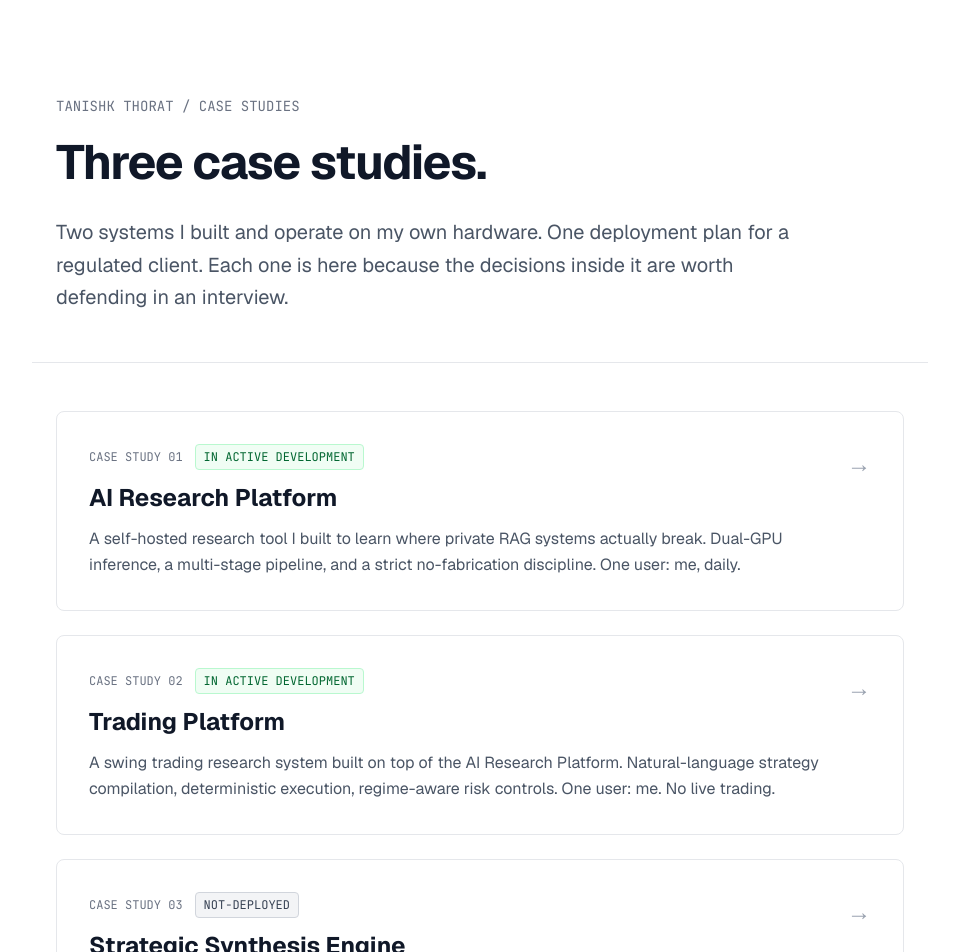
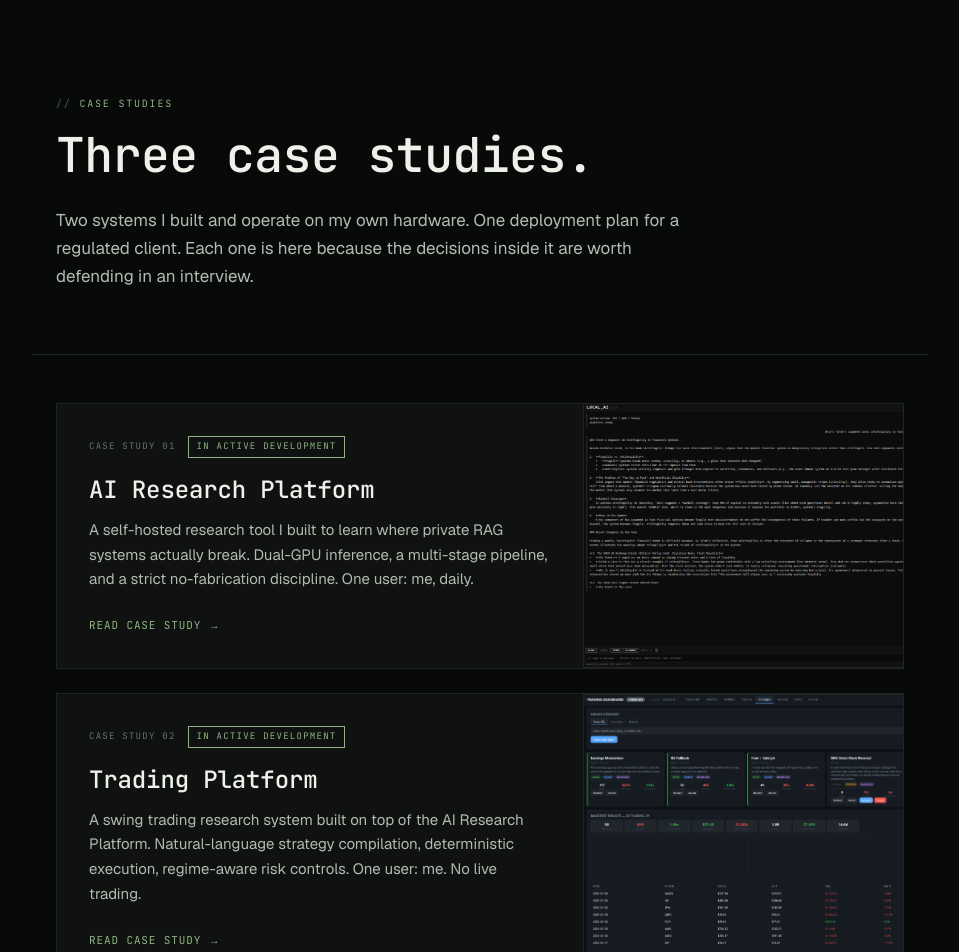
Before and after one commit to tanishkthorat/tanishk-portfolio, a Next.js app: page /case-studies in a window 1280 px wide. Shown: the top 952 px of the page, without its empty margins (160-1119 px from the left). Built offline with nearby package versions, Linux system fonts and the light colour scheme.

Commit message:
Restyle case-studies index with dark-phosphor tokens

```diff
--- a/app/case-studies/page.js
+++ b/app/case-studies/page.js
@@ -5,76 +5,81 @@ export const metadata = {
 
 export default function CaseStudiesIndex() {
   return (
-    <main className="min-h-screen bg-white text-gray-900">
-      <section className="max-w-4xl mx-auto px-6 pt-24 pb-12">
-        <p className="text-sm font-mono text-gray-500 mb-4">
-          <a href="/" className="hover:text-gray-900 transition">TANISHK THORAT</a>
-          {" / "}
-          <span>CASE STUDIES</span>
+    <main className="min-h-screen bg-[var(--bg)] text-[var(--fg-muted)]">
+      <section className="max-w-4xl mx-auto px-6 pt-24 pb-16">
+        <p className="font-mono text-[10px] tracking-[0.18em] uppercase mb-4">
+          <span className="text-[var(--accent-dim)]">// </span>
+          <span className="text-[var(--accent)]">CASE STUDIES</span>
         </p>
-        <h1 className="text-4xl md:text-5xl font-bold tracking-tight leading-tight mb-6">Three case studies.</h1>
-        <p className="text-xl text-gray-600 leading-relaxed max-w-3xl">
+        <h1 className="font-mono text-4xl md:text-5xl font-medium tracking-[-0.01em] leading-[1.15] text-[var(--fg)] mb-6">Three case studies.</h1>
+        <p className="font-sans text-base md:text-[17px] leading-[1.65] text-[var(--fg-muted)] max-w-[640px]">
           Two systems I built and operate on my own hardware. One deployment plan for a regulated client. Each one is here because the decisions inside it are worth defending in an interview.
         </p>
       </section>
 
-      <section className="max-w-4xl mx-auto px-6 py-12 border-t border-gray-200">
+      <section className="max-w-4xl mx-auto px-6 py-12 border-t border-[var(--rule)]">
         <div className="space-y-6">
 
-          <a href="/case-studies/ai-research-platform" className="block p-8 border border-gray-200 rounded-lg hover:border-gray-900 hover:bg-gray-50 transition">
-            <div className="flex items-start justify-between gap-6">
-              <div className="flex-1">
-                <div className="flex items-center gap-3 mb-3 flex-wrap">
-                  <p className="text-xs font-mono text-gray-500">CASE STUDY 01</p>
-                  <span className="text-xs font-mono px-2 py-1 bg-green-50 text-green-800 border border-green-200 rounded">IN ACTIVE DEVELOPMENT</span>
+          <a href="/case-studies/ai-research-platform" className="block bg-[var(--bg-raised)] border border-[var(--rule)] hover:border-[var(--accent-dim)] transition-colors overflow-hidden focus-visible:outline focus-visible:outline-2 focus-visible:outline-[var(--accent)] focus-visible:outline-offset-2">
+            <div className="flex flex-col md:flex-row">
+              <div className="flex-1 p-8">
+                <div className="flex items-center gap-3 mb-4 flex-wrap">
+                  <p className="font-mono text-[9px] uppercase tracking-[0.14em] text-[var(--fg-dim)]">CASE STUDY 01</p>
+                  <span className="font-mono text-[9px] uppercase tracking-[0.14em] px-2 py-[3px] border border-[var(--accent)] text-[var(--accent)]">IN ACTIVE DEVELOPMENT</span>
                 </div>
-                <h2 className="text-2xl font-bold mb-3">AI Research Platform</h2>
-                <p className="text-gray-600 leading-relaxed">
+                <h2 className="font-mono text-2xl font-medium tracking-[-0.005em] text-[var(--fg)] mb-3">AI Research Platform</h2>
+                <p className="font-sans text-[15px] leading-[1.65] text-[var(--fg-muted)] mb-5">
                   A self-hosted research tool I built to learn where private RAG systems actually break. Dual-GPU inference, a multi-stage pipeline, and a strict no-fabrication discipline. One user: me, daily.
                 </p>
+                <span className="font-mono text-[11px] uppercase tracking-[0.08em] text-[var(--accent)]">Read case study →</span>
               </div>
-              <span className="text-gray-400 text-2xl mt-1">→</span>
+              <div className="md:w-80 md:flex-shrink-0 border-t md:border-t-0 md:border-l border-[var(--rule)] bg-[var(--bg)]">
+                <img src="/screenshots/research-chat.png" alt="Research platform live query interface" className="w-full h-full object-cover object-left-top" />
+              </div>
             </div>
           </a>
 
-          <a href="/case-studies/trading-platform" className="block p-8 border border-gray-200 rounded-lg hover:border-gray-900 hover:bg-gray-50 transition">
-            <div className="flex items-start justify-between gap-6">
-              <div className="flex-1">
-                <div className="flex items-center gap-3 mb-3 flex-wrap">
-                  <p className="text-xs font-mono text-gray-500">CASE STUDY 02</p>
-                  <span className="text-xs font-mono px-2 py-1 bg-green-50 text-green-800 border border-green-200 rounded">IN ACTIVE DEVELOPMENT</span>
+          <a href="/case-studies/trading-platform" className="block bg-[var(--bg-raised)] border border-[var(--rule)] hover:border-[var(--accent-dim)] transition-colors overflow-hidden focus-visible:outline focus-visible:outline-2 focus-visible:outline-[var(--accent)] focus-visible:outline-offset-2">
+            <div className="flex flex-col md:flex-row">
+              <div className="flex-1 p-8">
+                <div className="flex items-center gap-3 mb-4 flex-wrap">
+                  <p className="font-mono text-[9px] uppercase tracking-[0.14em] text-[var(--fg-dim)]">CASE STUDY 02</p>
+                  <span className="font-mono text-[9px] uppercase tracking-[0.14em] px-2 py-[3px] border border-[var(--accent)] text-[var(--accent)]">IN ACTIVE DEVELOPMENT</span>
                 </div>
-                <h2 className="text-2xl font-bold mb-3">Trading Platform</h2>
-                <p className="text-gray-600 leading-relaxed">
+                <h2 className="font-mono text-2xl font-medium tracking-[-0.005em] text-[var(--fg)] mb-3">Trading Platform</h2>
+                <p className="font-sans text-[15px] leading-[1.65] text-[var(--fg-muted)] mb-5">
                   A swing trading research system built on top of the AI Research Platform. Natural-language strategy compilation, deterministic execution, regime-aware risk controls. One user: me. No live trading.
                 </p>
+                <span className="font-mono text-[11px] uppercase tracking-[0.08em] text-[var(--accent)]">Read case study →</span>
               </div>
-              <span className="text-gray-400 text-2xl mt-1">→</span>
+              <div className="md:w-80 md:flex-shrink-0 border-t md:border-t-0 md:border-l border-[var(--rule)] bg-[var(--bg)]">
+                <img src="/screenshots/trading-strategies.png" alt="Trading platform strategies tab with backtest results" className="w-full h-full object-cover object-left-top" />
+              </div>
             </div>
           </a>
 
-          <a href="/case-studies/strategic-synthesis-engine" className="block p-8 border border-gray-200 rounded-lg hover:border-gray-900 hover:bg-gray-50 transition">
+          <a href="/case-studies/strategic-synthesis-engine" className="block p-8 bg-[var(--bg-raised)] border border-[var(--rule)] hover:border-[var(--accent-dim)] transition-colors focus-visible:outline focus-visible:outline-2 focus-visible:outline-[var(--accent)] focus-visible:outline-offset-2">
             <div className="flex items-start justify-between gap-6">
               <div className="flex-1">
-                <div className="flex items-center gap-3 mb-3 flex-wrap">
-                  <p className="text-xs font-mono text-gray-500">CASE STUDY 03</p>
-                  <span className="text-xs font-mono px-2 py-1 bg-gray-100 text-gray-700 border border-gray-300 rounded">NOT-DEPLOYED</span>
+                <div className="flex items-center gap-3 mb-4 flex-wrap">
+                  <p className="font-mono text-[9px] uppercase tracking-[0.14em] text-[var(--fg-dim)]">CASE STUDY 03</p>
+                  <span className="font-mono text-[9px] uppercase tracking-[0.14em] px-2 py-[3px] border border-[var(--fg-dim)] text-[var(--fg-dim)]">NOT-DEPLOYED</span>
                 </div>
-                <h2 className="text-2xl font-bold mb-3">Strategic Synthesis Engine</h2>
-                <p className="text-gray-600 leading-relaxed">
+                <h2 className="font-mono text-2xl font-medium tracking-[-0.005em] text-[var(--fg)] mb-3">Strategic Synthesis Engine</h2>
+                <p className="font-sans text-[15px] leading-[1.65] text-[var(--fg-muted)]">
                   A 12-week deployment plan for a fictional regulated biotech wrestling with 50,000 documents and a legal team that doesn't trust AI. Take-home turned case study.
                 </p>
               </div>
-              <span className="text-gray-400 text-2xl mt-1">→</span>
+              <span className="text-[var(--accent-dim)] text-2xl mt-1">→</span>
             </div>
           </a>
 
         </div>
       </section>
 
-      <footer className="max-w-4xl mx-auto px-6 py-8 border-t border-gray-200 text-sm text-gray-500 mt-12">
+      <footer className="max-w-4xl mx-auto px-6 py-8 border-t border-[var(--rule)] font-mono text-[11px] text-[var(--fg-dim)]">
         <p>
-          <a href="/" className="hover:text-gray-900 transition">← Back to home</a>
+          <a href="/" className="font-mono text-[11px] uppercase tracking-[0.08em] text-[var(--fg-dim)] hover:text-[var(--accent)] transition-colors focus-visible:outline focus-visible:outline-2 focus-visible:outline-[var(--accent)] focus-visible:outline-offset-2">← Back to home</a>
         </p>
       </footer>
     </main>
```
